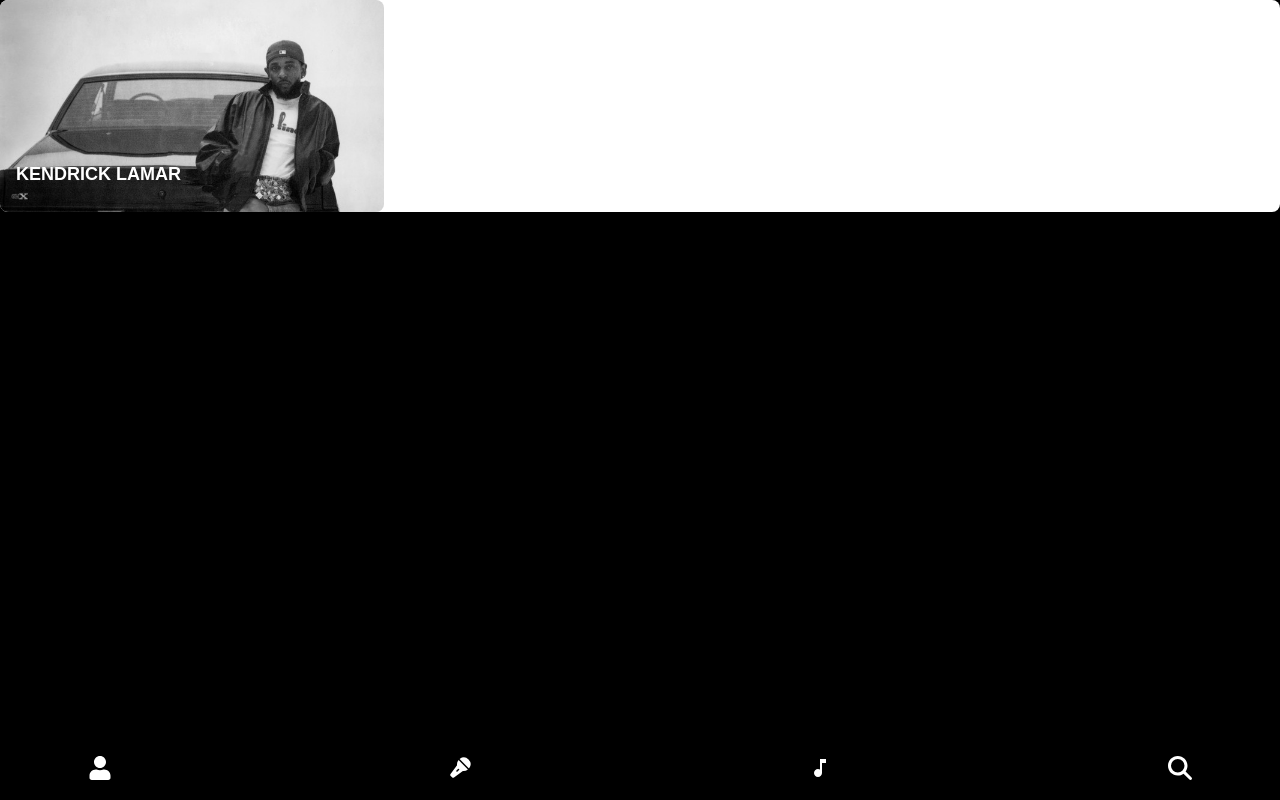
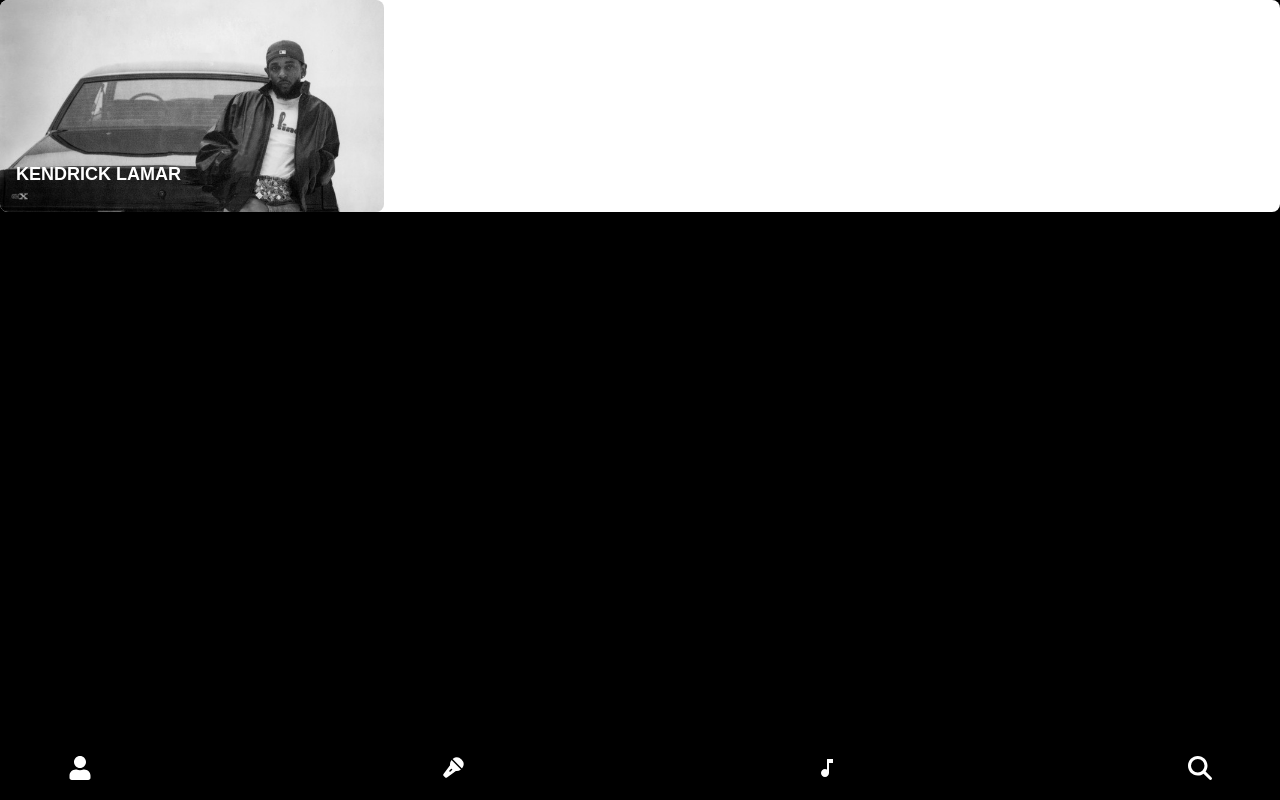
Before and after one commit to GabrielCM26/Desafio-final-front-end, a Next.js app: page /artistProfile in a window 1280 px wide. Built offline with nearby package versions, Linux system fonts and the light colour scheme.

Commit message:
changed navbar size

```diff
--- a/src/components/Navbar.jsx
+++ b/src/components/Navbar.jsx
@@ -10,7 +10,7 @@
   const isActive = (path) => router.pathname === path
 
   return (
-    <nav className="bg-black text-white p-3 flex justify-between items-center fixed bottom-0 min-w-[100vw] px-20">
+    <nav className="bg-black text-white p-3 flex justify-between items-center fixed bottom-0 min-w-[100vw] px-15">
       {/* Homepage/Perfil de Utilizador */}
       <Link href="/" className={isActive('/') ? 'text-[#1DB954] p-2 text-2xl' : 'p-2 text-2xl'}>
         <FaUser />
```
